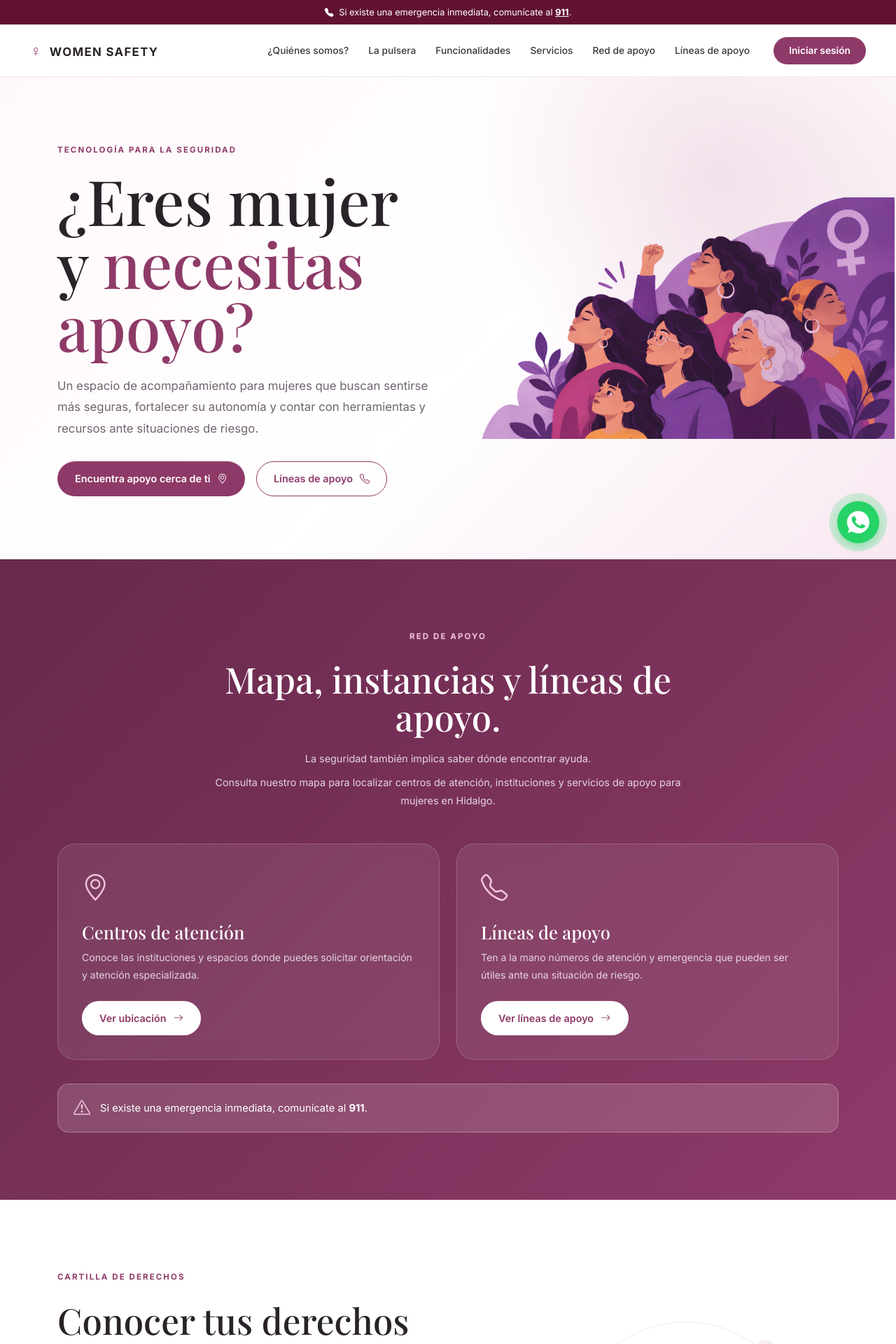
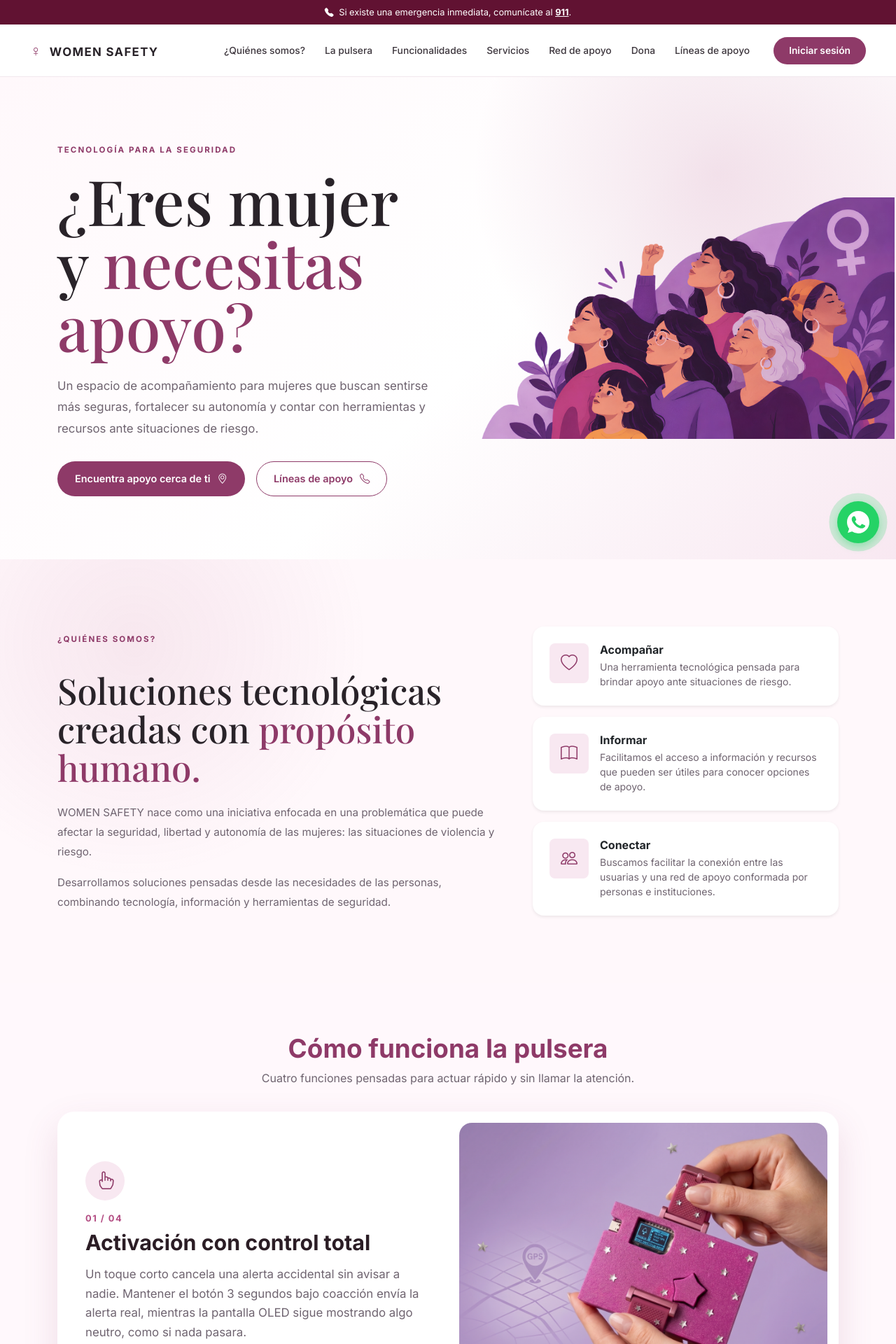
Before and after one commit to Freyramartinez/DUWIUWA, a Node server app: page / in a window 1280 px wide. Shown: the top 1920 px of the page at 70% size. Run offline with Node 20, Linux system fonts and the light colour scheme; data that the repository does not hold is empty; some libraries are stand-ins or nearby versions.

Commit message:
Ordena las secciones segun el menu y activa el boton Dona

```diff
--- a/views/index.ejs
+++ b/views/index.ejs
@@ -1791,7 +1791,22 @@
     .ws-emergency-bar { background: var(--gob-guinda); color: #fff; }
     .ws-footer        { background: var(--gob-guinda); color: rgba(255, 255, 255, 0.85); }
 
-   </style>
+           /* =========================================================
+           ORDEN DE LAS SECCIONES (igual que el menú de arriba)
+        ========================================================= */
+        #contenido { display: flex; flex-direction: column; }
+
+        #inicio            { order: 1; }
+        #quienes-somos     { order: 2; }
+        #pulsera           { order: 3; }
+        #funcionalidades   { order: 4; }
+        #servicios         { order: 5; }
+        #red-de-apoyo      { order: 6; }
+        #donaciones        { order: 7; }
+        #violentometro     { order: 8; }
+        #cartilla          { order: 9; }
+        #privacidad        { order: 10; }
+        </style>
 </head>
 
 
@@ -1824,7 +1839,7 @@
                 <a href="#funcionalidades">Funcionalidades</a>
                 <a href="#servicios">Servicios</a>
                 <a href="#red-de-apoyo">Red de apoyo</a>
-                <!-- <a href="#donaciones">Dona</a> -->
+                <a href="#donaciones">Dona</a>
                 <a href="/contacto">Líneas de apoyo</a>
 
 
```
